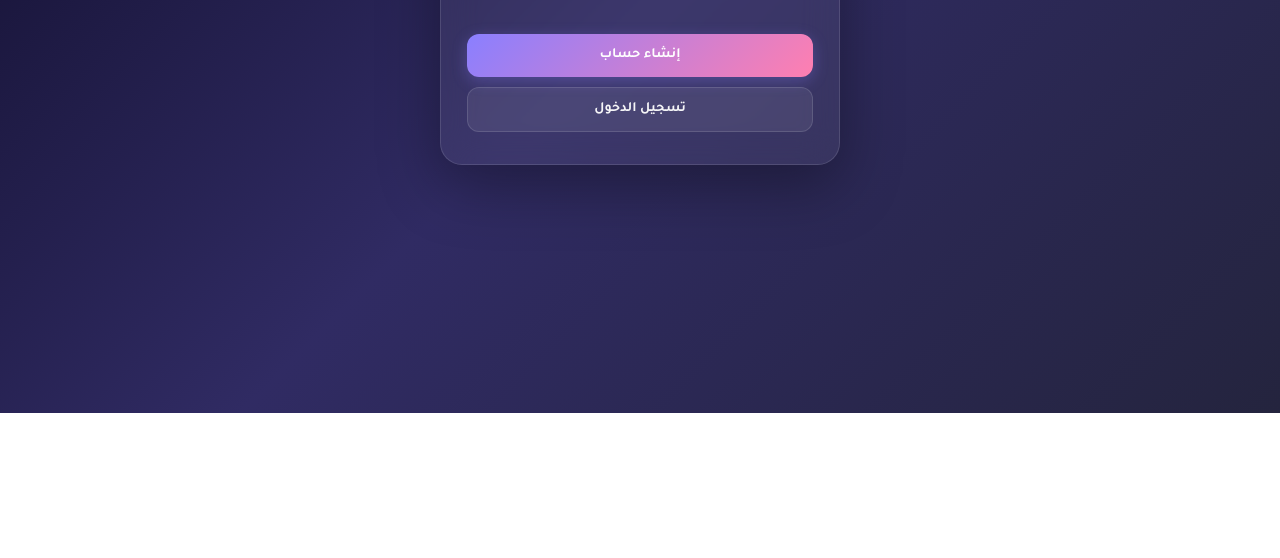
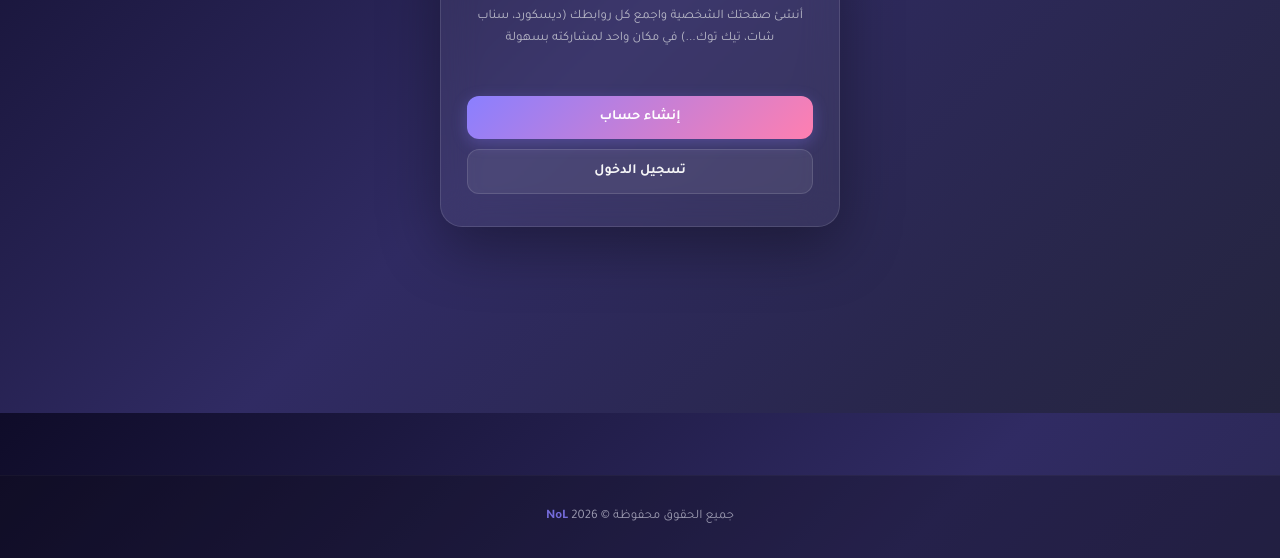
Before and after one commit to heeemo2/NoL, a website: page public/index.html in a window 1280 px wide. Shown: the part 387-945 px from the top of the page. Before the commit the page ends 800 px from the top, so only its background shows below. Drawn offline with Linux system fonts and the light colour scheme.

Commit message:
Update index.html

```diff
--- a/public/index.html
+++ b/public/index.html
@@ -9,7 +9,14 @@
 <link href="https://fonts.googleapis.com/css2?family=Tajawal:wght@400;500;700;800&display=swap" rel="stylesheet">
 </head>
 <body>
-  <div class="auth-page">
+
+  <!-- الهيدر العلوي: شعار NoL في المنتصف تماماً -->
+  <header class="site-header">
+    <a href="/" class="logo">NoL</a>
+  </header>
+
+  <!-- محتوى صفحة الهبوط -->
+  <main class="auth-page">
     <div class="auth-card">
       <div class="auth-logo">NoL</div>
       <p class="auth-subtitle">أنشئ صفحتك الشخصية واجمع كل روابطك (ديسكورد، سناب شات، تيك توك...) في مكان واحد لمشاركته بسهولة</p>
@@ -18,6 +25,12 @@
         <a href="/login.html" class="ghost">تسجيل الدخول</a>
       </div>
     </div>
-  </div>
+  </main>
+
+  <!-- حقوق النشر في أسفل الصفحة تماماً -->
+  <footer class="footer">
+    <p>جميع الحقوق محفوظة © 2026 <span>NoL</span></p>
+  </footer>
+
 </body>
 </html>
```
